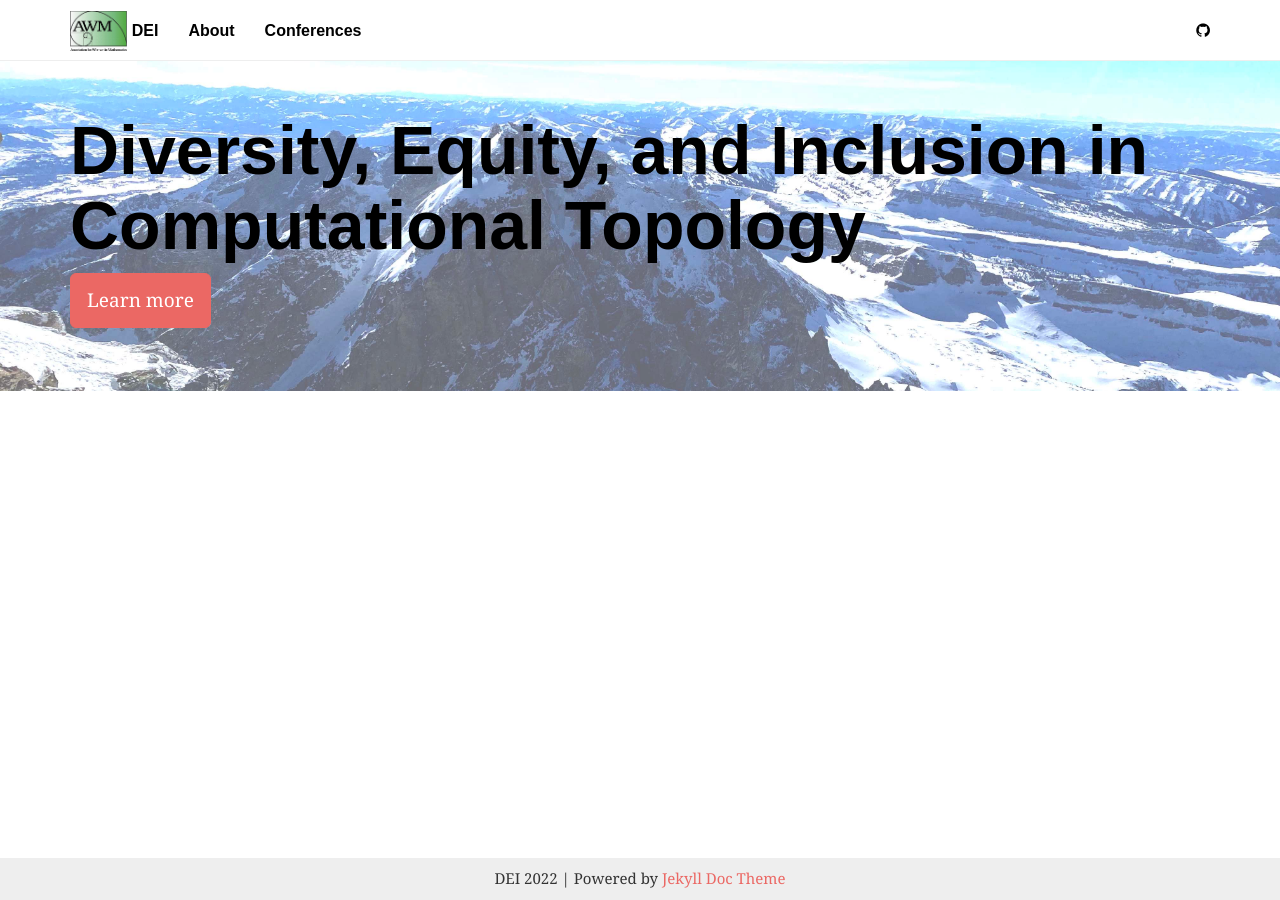
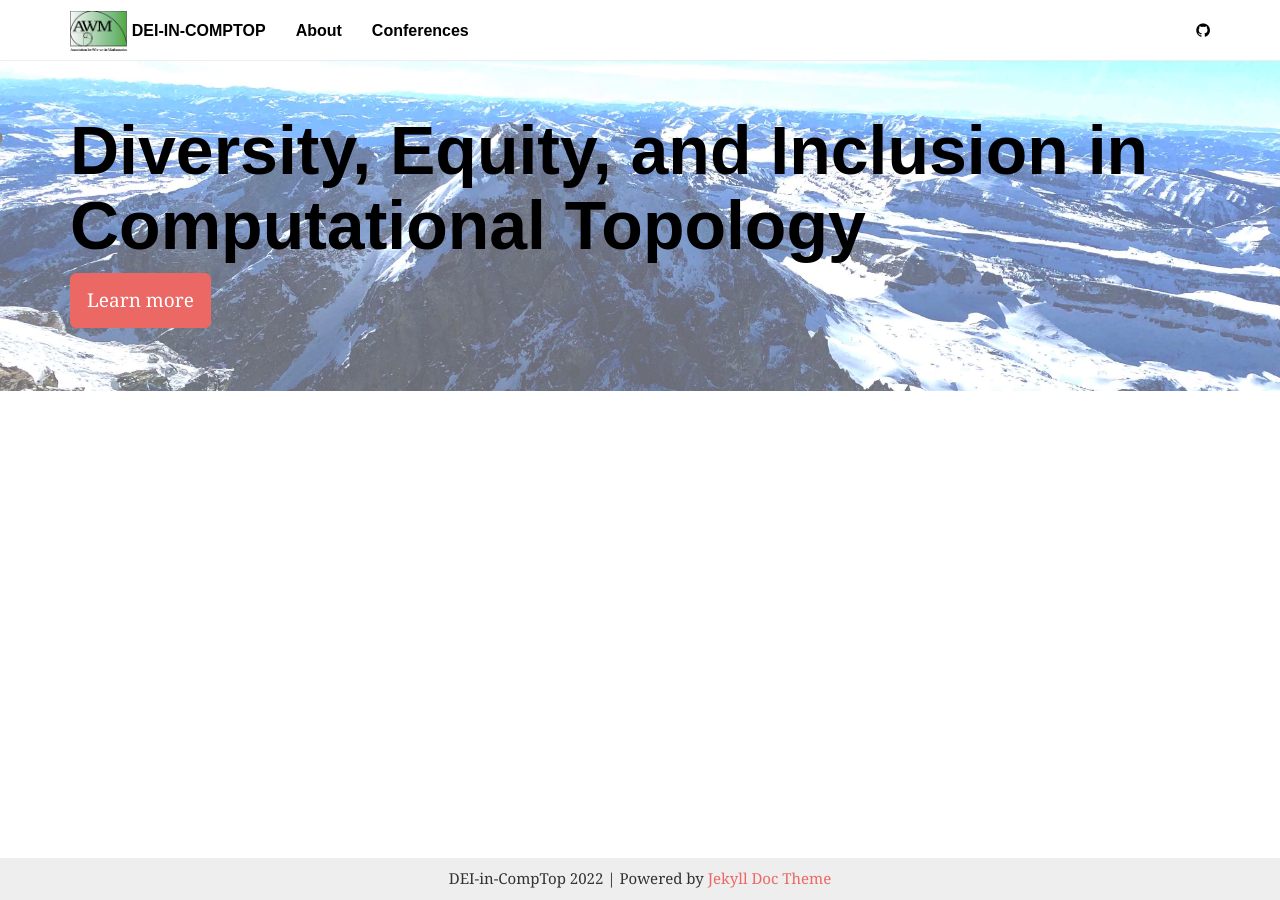
Before and after one commit to compTAG/DEI, a Jekyll site: the page built from index.html, in a window 1280 px wide. Built offline with Jekyll 4.4.1, drawn with Linux system fonts in a browser that asks for light colours; some web fonts are replaced.

Commit message:
adjust config for new name

```diff
--- a/_config.yml
+++ b/_config.yml
@@ -1,13 +1,13 @@
 # Site settings
-title: DEI
+title: DEI-in-CompTop
 email:
 description: >
   Website for Diversity, Equity, and Inclusion in the Computational Topology Community
 lang: en-US
 
-baseurl: "/DEI" # the subpath of your site, e.g. /blog/
-url: https://compTAG.github.io/DEI # the base hostname & protocol for your site
-git_address: https://github.com/compTAG/DEI
+baseurl: "/DEI-in-CompTop" # the subpath of your site, e.g. /blog/
+url: https://compTAG.github.io/DEI-in-CompTop # the base hostname & protocol for your site
+git_address: https://github.com/compTAG/DEI-in-CompTop
 git_edit_address: https://github.com/aksakalli/jekyll-doc-theme/blob/gh-pages
 
 # theme options from https://bootswatch.com/3/
```
